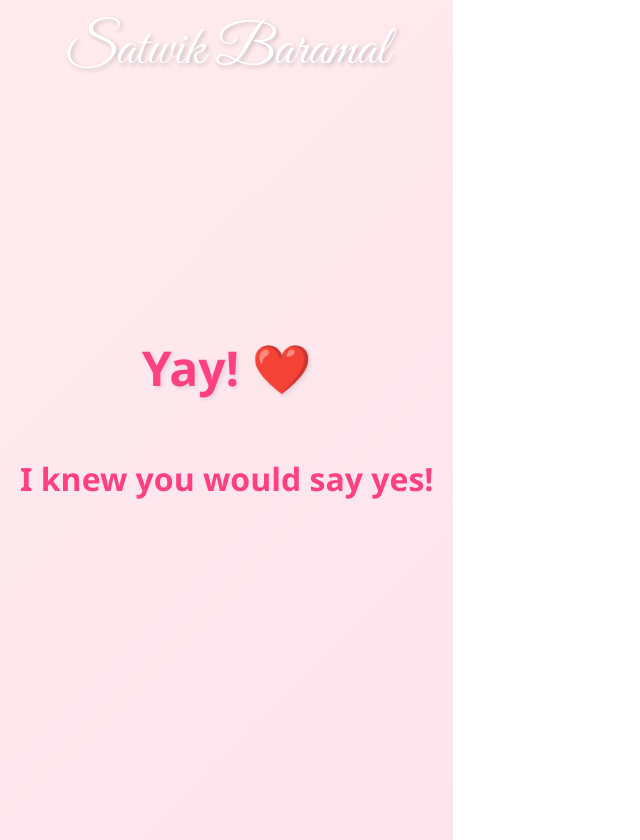
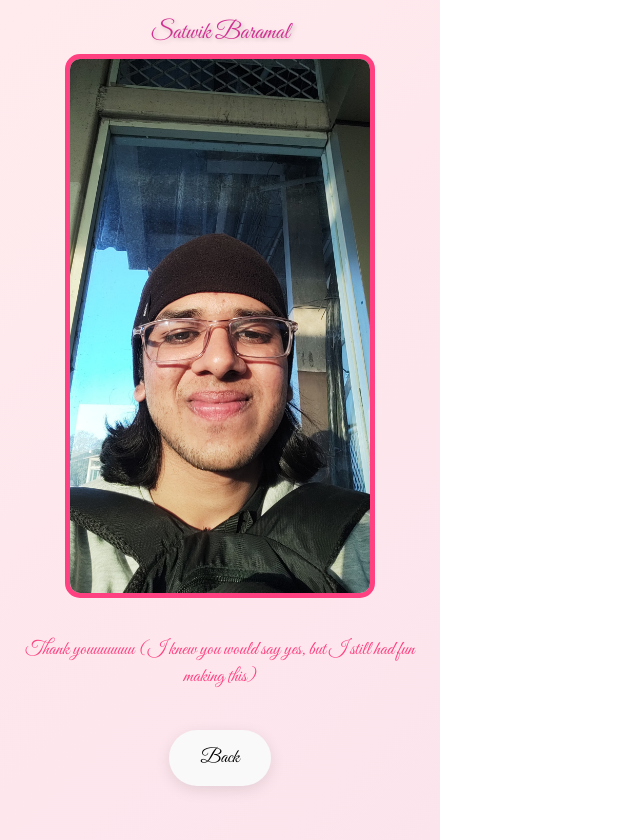
Before and after one commit to SatwikBaramal/valentine-website, a React (Vite) app: page / in a window 1280 px wide. Both pictures are taken after a click on the button "Yes". Shown: the whole page, without its empty margins (0-640 px from the left). Built offline with nearby package versions, Linux system fonts and the light colour scheme.

Commit message:
Made functional changes, added pictures

```diff
--- a/src/App.css
+++ b/src/App.css
@@ -137,8 +137,35 @@ h2 {
 
 .name {
   font-family: 'Great Vibes', cursive;
-  color: white;
-  font-size: 3.5rem;
+  color: rgb(210, 48, 145);
+  font-size: 1.5rem;
   margin: 0;
   text-shadow: 2px 2px 4px rgba(0, 0, 0, 0.2);
 }
+
+.thank-you-container {
+  display: flex;
+  flex-direction: column;
+  align-items: center;
+  justify-content: center;
+  gap: 20px;
+  animation: fadeIn 1s ease-in;
+}
+
+.thank-you-image {
+  border: 5px solid #ff4081;
+  border-radius: 15px;
+  max-width: 300px;
+}
+
+.thank-you-text {
+  color: #ff4081;
+  font-size: 1.2rem;
+  text-align: center;
+  max-width: 400px;
+  line-height: 1.4;
+}
+
+body, h1, h2, p, button {
+  font-family: 'Great Vibes', cursive;
+}
--- a/src/App.jsx
+++ b/src/App.jsx
@@ -1,11 +1,16 @@
-import { useState } from 'react'
+import { useState,useEffect } from 'react'
 import './App.css'
 import Header from './components/Header'
 import { Analytics } from "@vercel/analytics/react"
+import ThankYou from './components/ThankYou'
 
 function App() {
   const [noCount, setNoCount] = useState(0)
   const [yesPressed, setYesPressed] = useState(false)
+
+  useEffect(() => {
+    setYesPressed(false)
+  }, [])
 
   const yesButtonSize = 16 + noCount * 4
 
@@ -36,13 +41,17 @@ function App() {
       <Analytics/>
       <Header/>
       {yesPressed ? (
-        <>
-          <h1>Yay! ❤️</h1>
-          <h2>I knew you would say yes!</h2>
-        </>
+        <ThankYou onGoBack={() => setYesPressed(false)} />
       ) : (
         <>
-          <h1>Anca, will you be my Valentine?</h1>
+          <img
+          src="/anca.jpg"
+          alt="My GF"
+          className="thank-you-image"
+          style={{ marginBottom: '20px' }}
+        />
+          <h1>Anca</h1>
+          <h1> Will you be my Valentine?</h1>
           <div className="buttons-container">
             <button
               className="yes-button"
--- /dev/null
+++ b/src/components/ThankYou.jsx
@@ -0,0 +1,21 @@
+// import React from 'react'
+import '../App.css'
+
+// eslint-disable-next-line react/prop-types
+function ThankYou({ onGoBack }) {
+  return (
+    <div className="thank-you-container">
+      <img
+        src="../public/mypic.jpg"
+        alt="My Photo"
+        className="thank-you-image"
+      />
+      <p className="thank-you-text">
+        Thank youuuuuuu (I knew you would say yes, but I still had fun making this)
+      </p>
+      <button onClick={onGoBack}>Back</button>
+    </div>
+  )
+}
+
+export default ThankYou
```
Also changed, not shown: public/anca.jpg (added), public/mypic.jpg (added).
